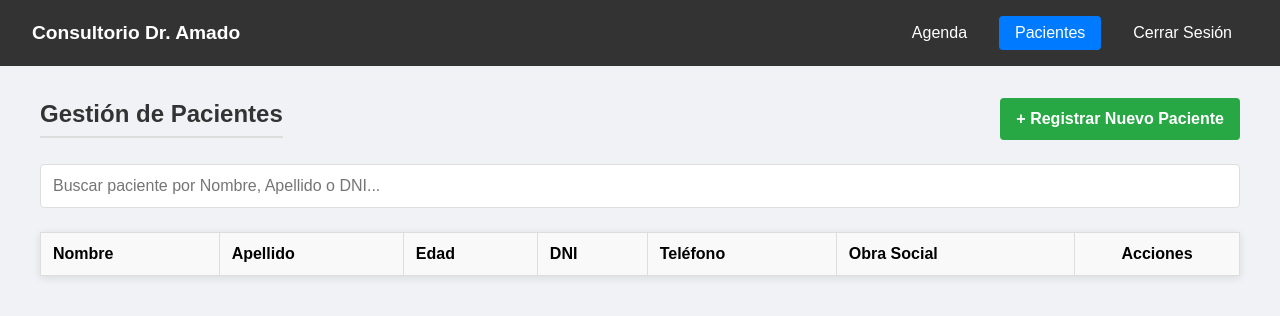
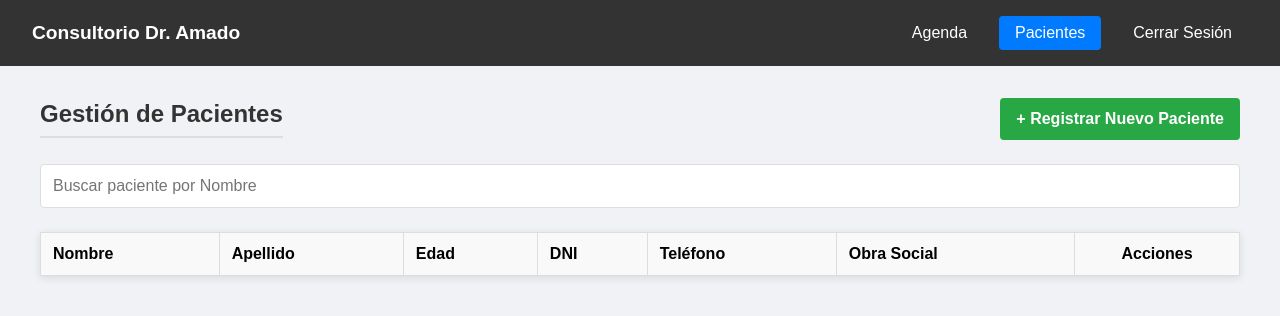
Before and after one commit to ThestalkerN-byte/ING-SOFT-TURNERO, a website: page client/pacientes.html in a window 1280 px wide. Drawn offline with Linux system fonts and the light colour scheme.

Commit message:
fix placeholder buscador por nombre

```diff
--- a/client/pacientes.html
+++ b/client/pacientes.html
@@ -27,7 +27,7 @@
         </div>
 
         <input type="text" id="paciente-search" class="paciente-search"
-               placeholder="Buscar paciente por Nombre, Apellido o DNI...">
+               placeholder="Buscar paciente por Nombre">
 
         <table class="pacientes-table">
             <thead>
```
